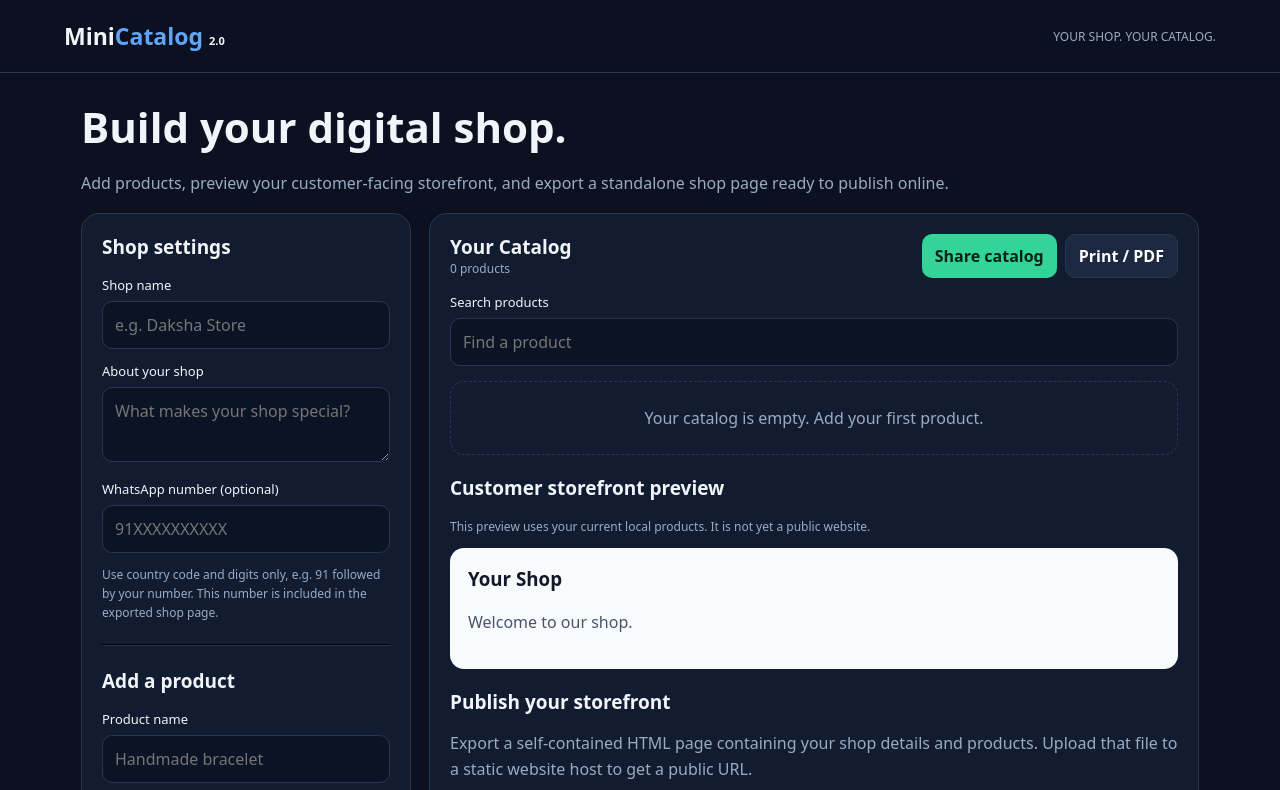
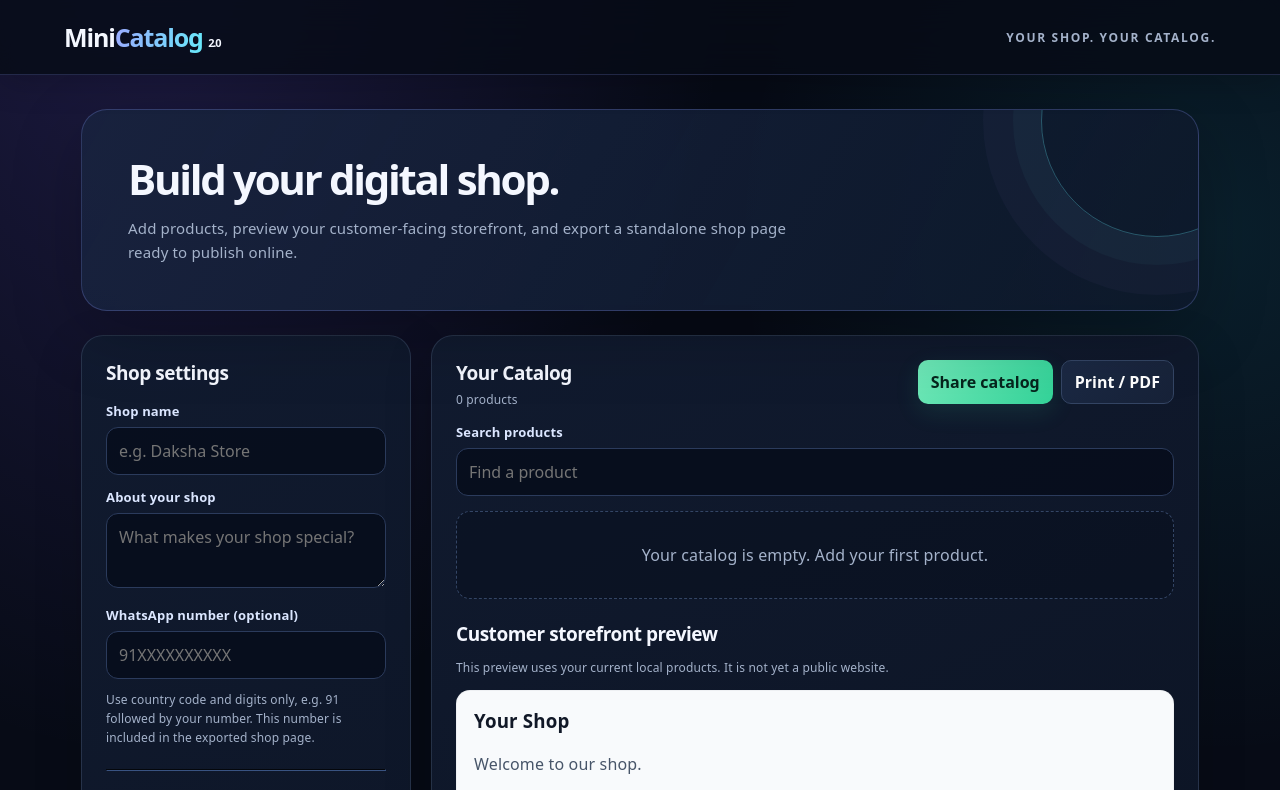
Before and after one commit to khushbukumaribgp842-lab/minicatalog-storefront, a plain HTML site: page index.html in a window 1280 px wide. Shown: the top 790 px of the page. Drawn offline with Linux system fonts and the light colour scheme.

Commit message:
Upgrade MiniCatalog with premium responsive design

```diff
--- a/index.html
+++ b/index.html
@@ -73,6 +73,117 @@ button:hover{filter:brightness(1.15)}
   .products{display:block}.product{break-inside:avoid;border:1px solid #ddd}
   .product p{color:#333}.price{color:black}
 }
+
+/* MiniCatalog premium visual refresh — functionality and saved-data keys unchanged */
+:root{
+  --bg:#070b16;--panel:#10182b;--line:#263653;--text:#f4f7ff;
+  --muted:#a4b2ca;--blue:#8b9cff;--green:#42e6b2;
+  --accent:#a78bfa;--glow:rgba(139,156,255,.18)
+}
+html{scroll-behavior:smooth}
+body{
+  background:
+    radial-gradient(ellipse at 12% -5%,rgba(124,92,255,.20),transparent 36rem),
+    radial-gradient(ellipse at 95% 15%,rgba(34,211,238,.10),transparent 30rem),
+    var(--bg);
+  letter-spacing:.01em
+}
+header{
+  position:sticky;top:0;z-index:10;
+  background:rgba(7,11,22,.82);backdrop-filter:blur(18px);
+  border-bottom:1px solid rgba(139,156,255,.20);
+  box-shadow:0 8px 32px rgba(0,0,0,.18)
+}
+.logo{letter-spacing:-.045em;font-size:25px}
+.logo span{
+  background:linear-gradient(100deg,#9baaff,#67e8f9);
+  -webkit-background-clip:text;background-clip:text;color:transparent
+}
+.tag{letter-spacing:.14em;text-transform:uppercase;font-weight:750}
+main{padding-top:34px;padding-bottom:44px}
+.hero{
+  position:relative;overflow:hidden;padding:clamp(25px,5vw,46px);
+  margin-bottom:24px;border:1px solid rgba(139,156,255,.25);
+  border-radius:26px;
+  background:linear-gradient(120deg,rgba(24,34,62,.96),rgba(13,25,43,.88));
+  box-shadow:0 22px 70px rgba(0,0,0,.22)
+}
+.hero:after{
+  content:"";position:absolute;width:230px;height:230px;right:-75px;top:-105px;
+  border-radius:50%;border:1px solid rgba(103,232,249,.30);
+  box-shadow:0 0 0 28px rgba(103,232,249,.035),0 0 0 58px rgba(167,139,250,.035);
+  pointer-events:none
+}
+.hero h1{letter-spacing:-.055em;line-height:1.08;max-width:760px}
+.hero p{max-width:690px;margin-bottom:0;font-size:15px}
+.layout{gap:20px}
+.panel{
+  background:linear-gradient(155deg,rgba(17,27,48,.98),rgba(12,20,36,.98));
+  border-color:rgba(137,159,199,.20);border-radius:22px;padding:clamp(17px,2.5vw,24px);
+  box-shadow:0 16px 48px rgba(0,0,0,.17)
+}
+.panel h2{letter-spacing:-.025em}
+label{font-weight:700;color:#dbe6ff}
+input,textarea{
+  background:rgba(5,11,24,.72);border-color:#2b3b5c;border-radius:12px;
+  transition:border-color .18s,box-shadow .18s,background .18s
+}
+input:focus,textarea:focus{
+  outline:none;border-color:#9baaff;background:#0a1428;
+  box-shadow:0 0 0 3px rgba(139,156,255,.16)
+}
+button{
+  border-color:#344564;background:linear-gradient(135deg,#1b2944,#172238);
+  transition:transform .16s,border-color .16s,filter .16s,box-shadow .16s
+}
+button:hover{filter:brightness(1.13);border-color:#8298c5;transform:translateY(-1px)}
+button:active{transform:translateY(0)}
+button:focus-visible{outline:2px solid #a5b4fc;outline-offset:3px}
+button.primary{
+  background:linear-gradient(110deg,#a5b4fc,#67e8f9);color:#091326;
+  box-shadow:0 8px 24px rgba(103,232,249,.12)
+}
+button.green{
+  background:linear-gradient(110deg,#6ee7b7,#34d399);color:#06251d;
+  box-shadow:0 8px 24px rgba(52,211,153,.12)
+}
+button.danger{border-color:rgba(248,113,113,.35);background:rgba(127,29,29,.17);color:#fda4af}
+.full{min-height:44px}
+.toolbar{align-items:flex-start}
+.count{margin-top:5px}
+.status{font-weight:650}
+.products{gap:15px}
+.product{
+  position:relative;background:linear-gradient(155deg,rgba(19,30,52,.96),rgba(12,20,36,.96));
+  border-color:rgba(137,159,199,.23);border-radius:18px;padding:14px;
+  transition:transform .18s,border-color .18s,box-shadow .18s
+}
+.product:hover{transform:translateY(-3px);border-color:rgba(139,156,255,.65);box-shadow:0 16px 32px rgba(0,0,0,.18)}
+.product img{display:block;background:#17243b}
+.product h3{letter-spacing:-.02em;line-height:1.35}
+.product p{min-height:38px}
+.price{letter-spacing:-.025em}
+.product .actions{margin-top:12px}
+.product .actions button{flex:1}
+.empty{background:rgba(8,14,27,.45);border-color:#334565;padding:32px 14px}
+.preview{box-shadow:inset 0 0 0 1px rgba(15,23,42,.04)}
+.preview-card{box-shadow:0 5px 15px rgba(15,23,42,.05)}
+.section{padding-top:2px}
+.section h2{margin-bottom:10px}
+.note{line-height:1.55}
+hr{opacity:.7}
+footer{letter-spacing:.04em}
+@media(max-width:760px){
+  main{padding:20px 12px 34px}
+  .hero{border-radius:20px;padding:25px 20px}
+  .panel{border-radius:18px}
+  header{gap:8px}
+  .tag{font-size:10px;letter-spacing:.08em;text-align:right}
+}
+@media(prefers-reduced-motion:reduce){
+  *,*::before,*::after{scroll-behavior:auto!important;transition:none!important;animation:none!important}
+}
+
 </style>
 </head>
 <body>
```
